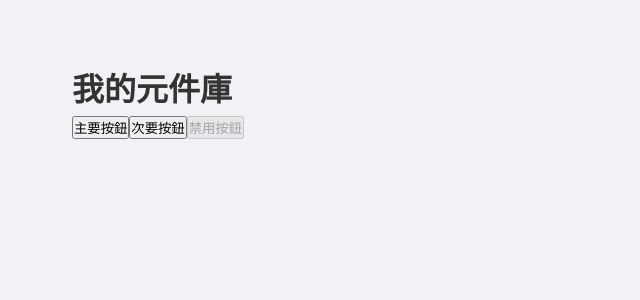
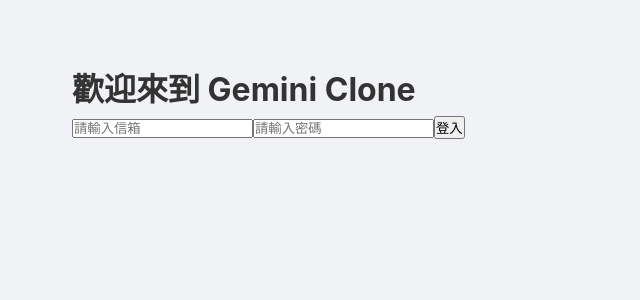
Before and after one commit to Chung1178/Gemini-clone, a React (Vite) app: page / in a window 1280 px wide. Shown: the top 300 px of the page, without its empty margins (0-640 px from the left). Built offline with nearby package versions, Linux system fonts and the light colour scheme.

Commit message:
feat(pages): Create LoginPage with controlled components and state lifting

```diff
--- a/src/App.tsx
+++ b/src/App.tsx
@@ -1,24 +1,9 @@
-import Button from './components/ui/Button'
+import LoginPage from './pages/LoginPage'
 
 function App() {
-  const handlePrimaryClick = () => {
-    alert('主按鈕已被點擊！')
-  }
-
-  const handleSecondaryClick = () => {
-    alert('次要按鈕已被點擊！')
-  }
-
   return (
     <div>
-      <h1>我的元件庫</h1>
-      <Button onClick={handlePrimaryClick}>主要按鈕</Button>
-      <Button onClick={handleSecondaryClick} variant="secondary">
-        次要按鈕
-      </Button>
-      <Button onClick={() => {}} disabled={true}>
-        禁用按鈕
-      </Button>
+      <LoginPage />
     </div>
   )
 }
--- /dev/null
+++ b/src/pages/LoginPage.tsx
@@ -0,0 +1,40 @@
+import { useState } from 'react'
+import Button from '../components/ui/Button'
+import Input from '../components/ui/Input'
+
+const LoginPage = () => {
+  const [email, setEmail] = useState('')
+  const [password, setPassword] = useState('')
+
+  const handleLogin = () => {
+    console.log('--- 登入資訊 ---')
+    console.log('Email:', email)
+    console.log('Password:', password)
+    alert(`準備用 Email: ${email} 登入！`)
+  }
+
+  return (
+    <div>
+      <h1>歡迎來到 Gemini Clone</h1>
+      <form>
+        {/* 我們把 state (email) 和 setState (setEmail) 交給 Input 元件控制 */}
+        <Input
+          type="email"
+          placeholder="請輸入信箱"
+          value={email}
+          onChange={(e) => setEmail(e.target.value)}
+        />
+        {/* 我們把 state (password) 和 setState (setPassword) 交給另一個 Input 元件控制 */}
+        <Input
+          type="password"
+          placeholder="請輸入密碼"
+          value={password}
+          onChange={(e) => setPassword(e.target.value)}
+        />
+        <Button onClick={handleLogin}>登入</Button>
+      </form>
+    </div>
+  )
+}
+
+export default LoginPage
```
